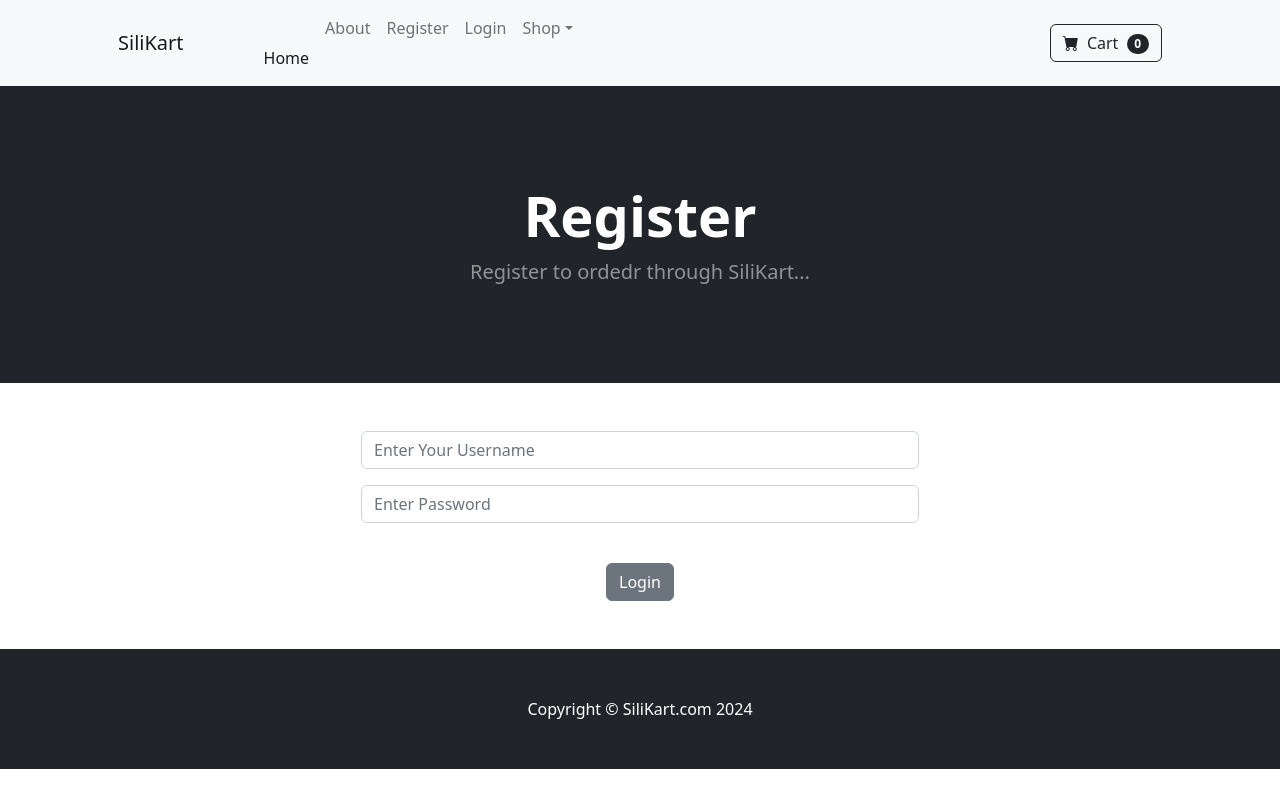
After one commit to Pr1s0ner627/SiliKart, a Django app: page /register/ in a window 1280 px wide. The commit adds this page. Run offline with Django 5.2, Linux system fonts and the light colour scheme; some libraries are stand-ins or nearby versions.

Commit message:
Working on Home Device

```diff
--- a/store/templates/navbar.html
+++ b/store/templates/navbar.html
@@ -10,6 +10,7 @@
                 {% if user.is_authenticated %}
                 <li class="nav-item"><a class="nav-link" href="{% url 'logout' %}">Logout</a></li>
                 {% else %}
+                <li class="nav-item"><a class="nav-link" href="{% url 'register' %}">Register</a></li>
                 <li class="nav-item"><a class="nav-link" href="{% url 'login' %}">Login</a></li>
                 {% endif %}
                 <li class="nav-item dropdown">
--- /dev/null
+++ b/store/templates/register.html
@@ -0,0 +1,37 @@
+{% extends 'base.html' %}
+
+{% block content %}
+<!-- Header-->
+<header class="bg-dark py-5">
+    <div class="container px-4 px-lg-5 my-5">
+        <div class="text-center text-white">
+            <h1 class="display-4 fw-bolder">Register</h1>
+            <p class="lead fw-normal text-white-50 mb-0">Register to ordedr through SiliKart...</p>
+        </div>
+    </div>
+</header>
+
+<div class="container">
+    <div class="row">
+        <center>
+            <div class="col-md-6">
+                <br /><br />
+                <form action="{% url 'register' %}" method="post">
+                    {% csrf_token %}
+                    <div class="mb-3">
+                      <input type="text" class="form-control" name="username" placeholder="Enter Your Username">
+                    </div>
+                    <div class="mb-3">
+                      <input type="password" class="form-control" name="password" placeholder="Enter Password">
+                    </div>
+                    <br />
+                    <button type="submit" class="btn btn-secondary">Login</button>
+                  </form>
+                  <br /><br />
+            </div>
+        </center>
+
+    </div>
+</div>
+
+{% endblock %}
--- a/store/urls.py
+++ b/store/urls.py
@@ -5,5 +5,6 @@ urlpatterns = [
     path('', views.home ,name='home'),
     path('about/', views.about ,name='about'),
     path('login/', views.loginUser, name='login'),
-    path('logout/', views.logoutUser, name='logout')
+    path('logout/', views.logoutUser, name='logout'),
+    path('register/', views.registerUser, name='register')
 ]
--- a/store/views.py
+++ b/store/views.py
@@ -2,6 +2,9 @@ from django.shortcuts import render, redirect
 from . import models
 from django.contrib.auth import authenticate, login, logout
 from django.contrib import messages
+from django.contrib.auth.models import User
+from django.contrib.auth.forms import UserCreationForm
+from django import forms
 
 # Create your views here.
 def home(request):
@@ -30,3 +33,6 @@ def logoutUser(request):
     logout(request)
     messages.success(request, ("You have been logged out..."))
     return redirect('home')
+
+def registerUser(request):
+    return render(request, 'register.html', {})
```
Also changed, not shown: store/forms.py (added, +65 -0 lines).
